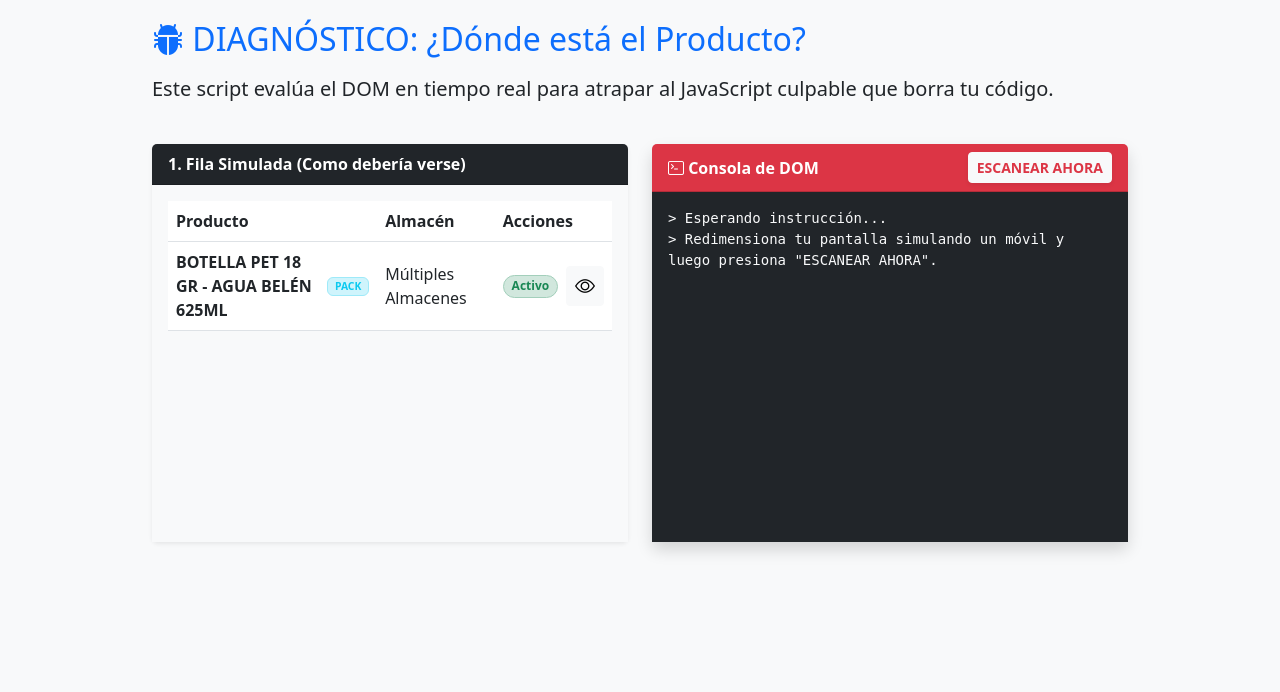
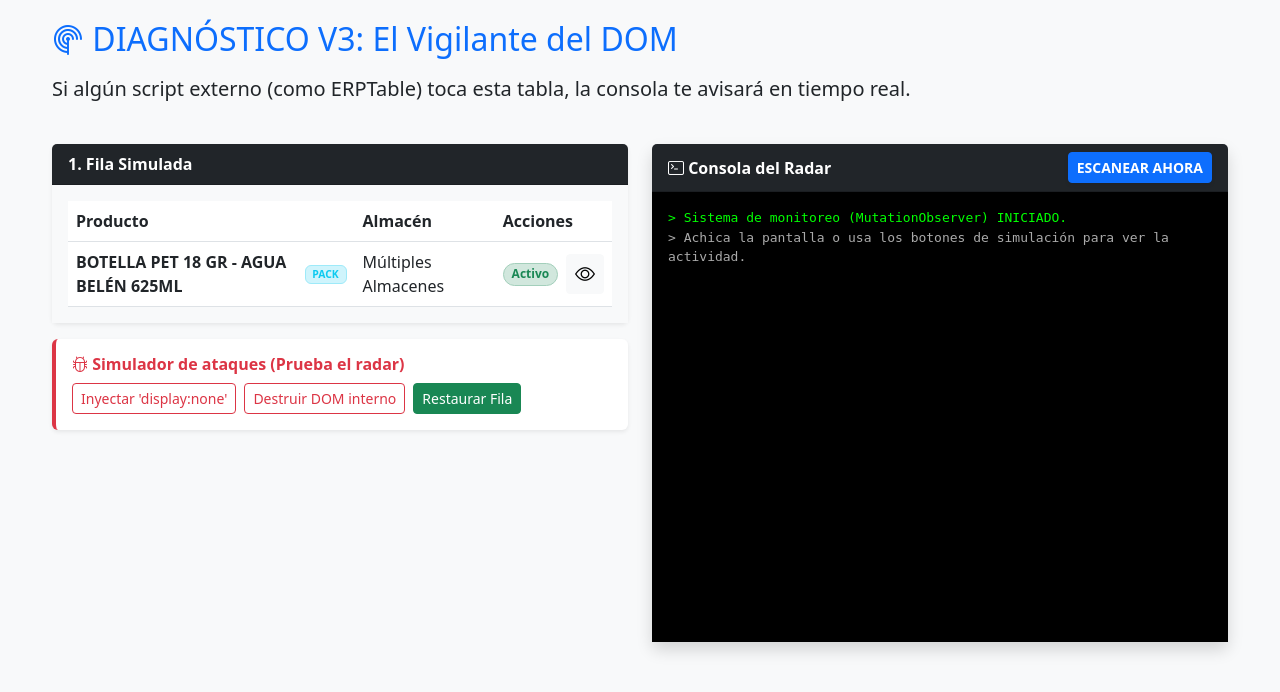
Before and after one commit to hugo536/sisadmin2, a PHP site: page /sisadmin2/check.php in a window 1280 px wide. Shown: the top 692 px of the page. Run offline with PHP 8.4, Linux system fonts and the light colour scheme; data that the repository does not hold is empty.

Commit message:
sdfsdfds

```diff
--- a/public/check.php
+++ b/public/check.php
@@ -1,17 +1,17 @@
 <?php
 /**
- * 🔍 SUPER CHECKER V2 - Diagnóstico de Nombres Ocultos en Tabla Inventario
+ * 🔍 SUPER CHECKER V3 - Diagnóstico de Nombres Ocultos (Con MutationObserver)
  */
 declare(strict_types=1);
 error_reporting(E_ALL); ini_set('display_errors', '1');
 
-echo "<!DOCTYPE html><html><head><title>Debugger Inventario Móvil</title>";
+echo "<!DOCTYPE html><html><head><title>Debugger Inventario Móvil V3</title>";
 echo '<meta name="viewport" content="width=device-width, initial-scale=1">';
 echo '<link href="https://cdn.jsdelivr.net/npm/bootstrap@5.3.0/dist/css/bootstrap.min.css" rel="stylesheet">';
 echo '<link rel="stylesheet" href="https://cdn.jsdelivr.net/npm/bootstrap-icons@1.11.1/font/bootstrap-icons.css">';
 ?>
 <style>
-    /* Inyectamos el CSS que te di para verificar que funciona perfectamente a nivel de código */
+    /* CSS Base de prueba */
     @media (max-width: 767.98px) {
         table#tablaInventarioStock.erp-mobile-cards,
         table#tablaInventarioStock.erp-mobile-cards tbody,
@@ -38,16 +38,15 @@ echo '<link rel="stylesheet" href="https://cdn.jsdelivr.net/npm/bootstrap-icons@
 </style>
 </head><body style='background: #f8f9fa; padding: 20px;'>
 
-<div class="container" style="max-width: 1000px;">
-    <h2 class="text-primary mb-3"><i class="bi bi-bug-fill"></i> DIAGNÓSTICO: ¿Dónde está el Producto?</h2>
-    <p class="lead">Este script evalúa el DOM en tiempo real para atrapar al JavaScript culpable que borra tu código.</p>
+<div class="container" style="max-width: 1200px;">
+    <h2 class="text-primary mb-3"><i class="bi bi-radar"></i> DIAGNÓSTICO V3: El Vigilante del DOM</h2>
+    <p class="lead">Si algún script externo (como ERPTable) toca esta tabla, la consola te avisará en tiempo real.</p>
 
     <div class="row g-4 mt-2">
         <div class="col-lg-6">
-            <div class="card shadow-sm border-0 h-100">
-                <div class="card-header bg-dark text-white fw-bold">1. Fila Simulada (Como debería verse)</div>
+            <div class="card shadow-sm border-0 mb-3">
+                <div class="card-header bg-dark text-white fw-bold">1. Fila Simulada</div>
                 <div class="card-body p-3 bg-light">
-
                     <table class="table align-middle mb-0 erp-mobile-cards" id="tablaInventarioStock">
                         <thead>
                             <tr>
@@ -57,9 +56,9 @@ echo '<link rel="stylesheet" href="https://cdn.jsdelivr.net/npm/bootstrap-icons@
                             </tr>
                         </thead>
                         <tbody>
-                            <tr>
+                            <tr id="filaTest">
                                 <td data-label="Producto" id="tdProducto">
-                                    <div class="d-flex align-items-center gap-2">
+                                    <div class="d-flex align-items-center gap-2" id="divContenedorNombre">
                                         <span class="fw-bold text-wrap" id="spanNombre">BOTELLA PET 18 GR - AGUA BELÉN 625ML</span>
                                         <span class="badge bg-info-subtle text-info border border-info-subtle fw-bold ms-1" style="font-size: 0.65rem;">PACK</span>
                                     </div>
@@ -74,20 +73,30 @@ echo '<link rel="stylesheet" href="https://cdn.jsdelivr.net/npm/bootstrap-icons@
                             </tr>
                         </tbody>
                     </table>
+                </div>
+            </div>
 
+            <div class="card shadow-sm border-0 border-start border-danger border-4">
+                <div class="card-body p-3">
+                    <h6 class="fw-bold text-danger"><i class="bi bi-bug"></i> Simulador de ataques (Prueba el radar)</h6>
+                    <div class="d-flex gap-2 mt-2">
+                        <button id="btnSimularOcultar" class="btn btn-sm btn-outline-danger">Inyectar 'display:none'</button>
+                        <button id="btnSimularDestruir" class="btn btn-sm btn-outline-danger">Destruir DOM interno</button>
+                        <button id="btnRestaurar" class="btn btn-sm btn-success">Restaurar Fila</button>
+                    </div>
                 </div>
             </div>
         </div>
 
         <div class="col-lg-6">
             <div class="card shadow border-0 h-100">
-                <div class="card-header bg-danger text-white fw-bold d-flex justify-content-between align-items-center">
-                    <span><i class="bi bi-terminal"></i> Consola de DOM</span>
-                    <button id="btnEscanear" class="btn btn-sm btn-light text-danger fw-bold shadow-sm">ESCANEAR AHORA</button>
+                <div class="card-header bg-dark text-white fw-bold d-flex justify-content-between align-items-center">
+                    <span><i class="bi bi-terminal"></i> Consola del Radar</span>
+                    <button id="btnEscanear" class="btn btn-sm btn-primary fw-bold shadow-sm">ESCANEAR AHORA</button>
                 </div>
-                <div class="card-body bg-dark text-light p-3" style="font-family: monospace; font-size: 14px; overflow-y: auto; height: 350px;" id="consolaLog">
-                    > Esperando instrucción... <br>
-                    > Redimensiona tu pantalla simulando un móvil y luego presiona "ESCANEAR AHORA".<br><br>
+                <div class="card-body bg-black text-light p-3" style="font-family: monospace; font-size: 13px; overflow-y: auto; height: 450px;" id="consolaLog">
+                    <span style="color: #00ff00">> Sistema de monitoreo (MutationObserver) INICIADO.</span><br>
+                    <span style="color: #aaaaaa">> Achica la pantalla o usa los botones de simulación para ver la actividad.</span><br><br>
                 </div>
             </div>
         </div>
@@ -98,51 +107,114 @@ echo '<link rel="stylesheet" href="https://cdn.jsdelivr.net/npm/bootstrap-icons@
 document.addEventListener("DOMContentLoaded", function() {
     const consola = document.getElementById('consolaLog');
     const btnEscanear = document.getElementById('btnEscanear');
+    const tdProducto = document.getElementById('tdProducto');
 
+    // Función para escribir en la consola virtual
     function log(msg, color = "#fff") {
-        consola.innerHTML += `<span style="color: ${color}">> ${msg}</span><br>`;
+        const time = new Date().toLocaleTimeString();
+        consola.innerHTML += `<span style="color: #666">[${time}]</span> <span style="color: ${color}">${msg}</span><br>`;
         consola.scrollTop = consola.scrollHeight;
     }
 
+    // ====================================================================
+    // 1. EL VIGILANTE: MutationObserver (Atrapa cambios en tiempo real)
+    // ====================================================================
+    const observer = new MutationObserver((mutations) => {
+        mutations.forEach((mutation) => {
+            if (mutation.type === 'attributes' && mutation.attributeName === 'style') {
+                const displayActual = window.getComputedStyle(mutation.target).display;
+                if (displayActual === 'none') {
+                    log(`🚨 ALERTA ROJA: Un script acaba de inyectar 'display: none' en un elemento!`, "#ff5555");
+                } else {
+                    log(`⚠️ PRECAUCIÓN: Un script modificó el atributo style del elemento.`, "#ffaa00");
+                }
+            }
+            if (mutation.type === 'childList') {
+                if (mutation.removedNodes.length > 0) {
+                    log(`🚨 ALERTA ROJA: Un script acaba de BORRAR contenido (Nodos HTML) dentro del TD!`, "#ff5555");
+                }
+            }
+            if (mutation.type === 'attributes' && mutation.attributeName === 'class') {
+                log(`⚠️ PRECAUCIÓN: Un script modificó las clases de la fila.`, "#ffaa00");
+            }
+        });
+    });
+
+    // Empezamos a vigilar toda la fila y sus hijos
+    const filaTest = document.getElementById('filaTest');
+    if(filaTest) {
+        observer.observe(filaTest, {
+            attributes: true,
+            childList: true,
+            subtree: true
+        });
+    }
+
+    // ====================================================================
+    // 2. ESCÁNER MANUAL DE ESTADO
+    // ====================================================================
     btnEscanear.addEventListener('click', function() {
-        log("--- INICIANDO DIAGNÓSTICO MÓVIL ---", "#00ffff");
+        log("--- EJECUTANDO ESCÁNER MANUAL ---", "#00ffff");
+        const spanNombre = document.getElementById('spanNombre');
 
-        const tdProducto = document.getElementById('tdProducto');
-        const spanNombre = document.getElementById('spanNombre');
-        const tdAlmacen = document.getElementById('tdAlmacen');
-
-        // 1. Verificación de Borrado de Nodos (El mayor sospechoso)
-        if (!tdProducto) {
-            log("❌ ERROR CRÍTICO: El contenedor <td> del Producto HA DESAPARECIDO.", "#ff5555");
-            log("💡 CAUSA: Un JS externo (ERPTable) está redibujando la tabla y destruyó el elemento.", "#ffff55");
+        if (!document.body.contains(tdProducto)) {
+            log("❌ RESULTADO: El contenedor <td> FUE ELIMINADO DEL DOM.", "#ff5555");
             return;
         }
 
         if (!spanNombre) {
-            log("❌ ERROR CRÍTICO: El <span> del nombre existe, pero fue limpiado/borrado por JS.", "#ff5555");
+            log("❌ RESULTADO: El texto del producto NO EXISTE. Fue limpiado por JS (.innerHTML = '').", "#ff5555");
             return;
         }
 
-        log("✅ DOM Intacto: Las etiquetas HTML siguen en su lugar.", "#55ff55");
-
-        // 2. Verificación de CSS Computado
         const estilosTd = window.getComputedStyle(tdProducto);
         const estilosSpan = window.getComputedStyle(spanNombre);
 
-        log(`[INFO] <td> Producto -> display: ${estilosTd.display}, visibility: ${estilosTd.visibility}`);
-        log(`[INFO] <span> Nombre -> display: ${estilosSpan.display}, visibility: ${estilosSpan.visibility}`);
+        log(`Estado actual -> <td> display: ${estilosTd.display}, <span> display: ${estilosSpan.display}`);
 
         if (estilosTd.display === 'none' || estilosSpan.display === 'none') {
-            log("❌ ERROR CSS: Un código externo está inyectando un 'display: none' muy agresivo.", "#ff5555");
-        } else if (parseFloat(estilosTd.width) < 5 || parseFloat(estilosSpan.width) < 5) {
-            log("❌ ERROR DE DIMENSIÓN: El elemento colapsó (Ancho de 0px).", "#ff5555");
+            log("❌ RESULTADO: El producto está ahí, pero oculto mediante CSS agresivo.", "#ff5555");
         } else {
-            log("✅ CSS PERFECTO: Si estuvieras viendo esto en tu sistema real, el nombre SE VERÍA.", "#55ff55");
+            log("✅ RESULTADO: El DOM y el CSS están intactos. El producto es visible.", "#55ff55");
         }
+    });
 
-        log("--- DIAGNÓSTICO FINALIZADO ---", "#00ffff");
-        log("💡 CONCLUSIÓN: Si en esta prueba aislada el diseño se ve perfecto, significa que el archivo base de tu sistema llamado 'ERPTable' está reestructurando la tabla usando Javascript cuando detecta pantallas pequeñas.", "#ffaa00");
+    // ====================================================================
+    // 3. SIMULADORES DE ATAQUE (Para probar la herramienta)
+    // ====================================================================
+    document.getElementById('btnSimularOcultar').addEventListener('click', () => {
+        log("Simulando acción de ERPTable: Ocultando vía inline CSS...", "#aaaaaa");
+        document.getElementById('divContenedorNombre').style.display = 'none';
+    });
+
+    document.getElementById('btnSimularDestruir').addEventListener('click', () => {
+        log("Simulando acción de ERPTable: Vaciando el innerHTML...", "#aaaaaa");
+        tdProducto.innerHTML = '<span class="text-muted">Responsive view...</span>';
+    });
+
+    document.getElementById('btnRestaurar').addEventListener('click', () => {
+        log("Restaurando DOM a su estado original...", "#55ff55");
+        tdProducto.innerHTML = `
+            <div class="d-flex align-items-center gap-2" id="divContenedorNombre">
+                <span class="fw-bold text-wrap" id="spanNombre">BOTELLA PET 18 GR - AGUA BELÉN 625ML</span>
+                <span class="badge bg-info-subtle text-info border border-info-subtle fw-bold ms-1" style="font-size: 0.65rem;">PACK</span>
+            </div>`;
+    });
+
+    // ====================================================================
+    // 4. DETECTOR DE REDIMENSIÓN
+    // ====================================================================
+    let lastWidth = window.innerWidth;
+    window.addEventListener('resize', () => {
+        const currentWidth = window.innerWidth;
+        if ((lastWidth > 767 && currentWidth <= 767) || (lastWidth <= 767 && currentWidth > 767)) {
+            log(`[EVENTO] Breakpoint cruzado. Ancho actual: ${currentWidth}px`, "#00ffff");
+        }
+        lastWidth = currentWidth;
     });
 });
 </script>
+<script src="ruta/a/tu/js/main.js"></script>
+<script src="ruta/a/tu/js/tablas/renderizadores.js"></script>
+<script src="ruta/a/tu/js/tablas/cards_acordeon.js"></script>
 </body></html>
```
